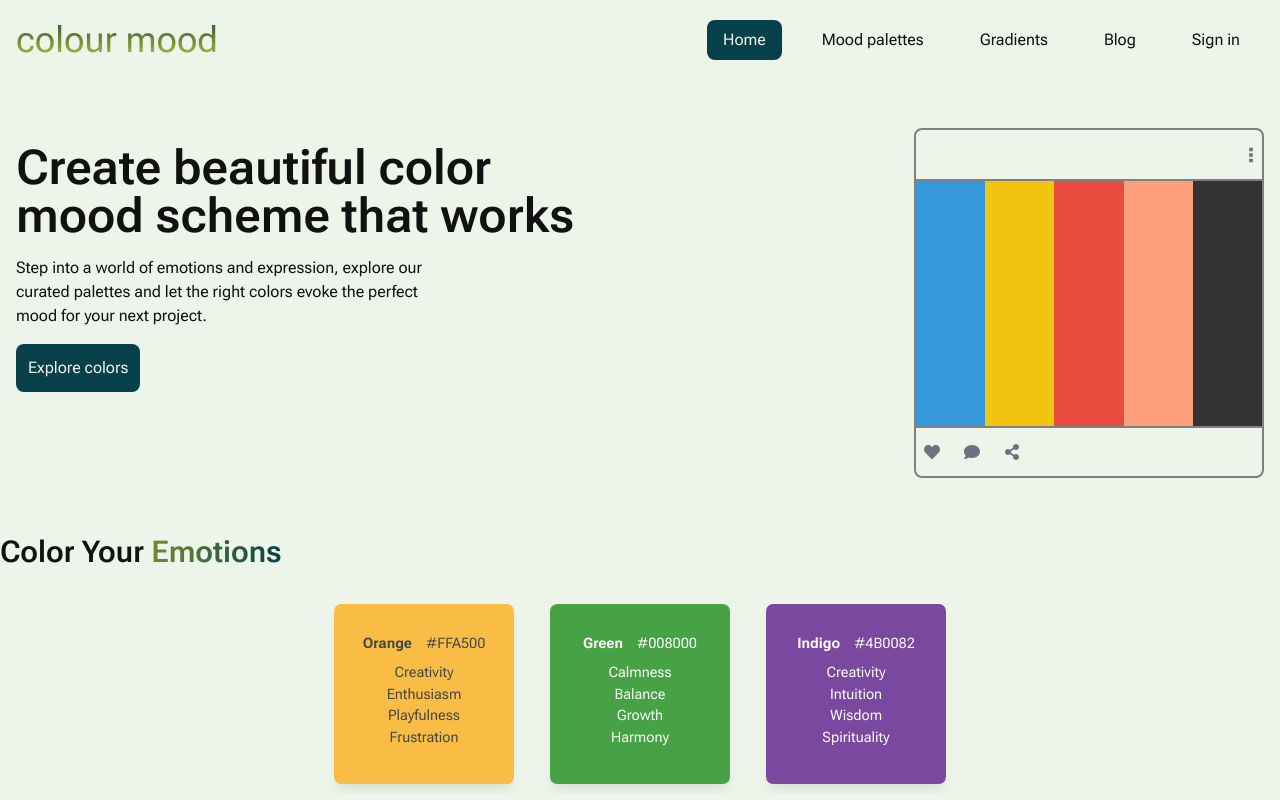
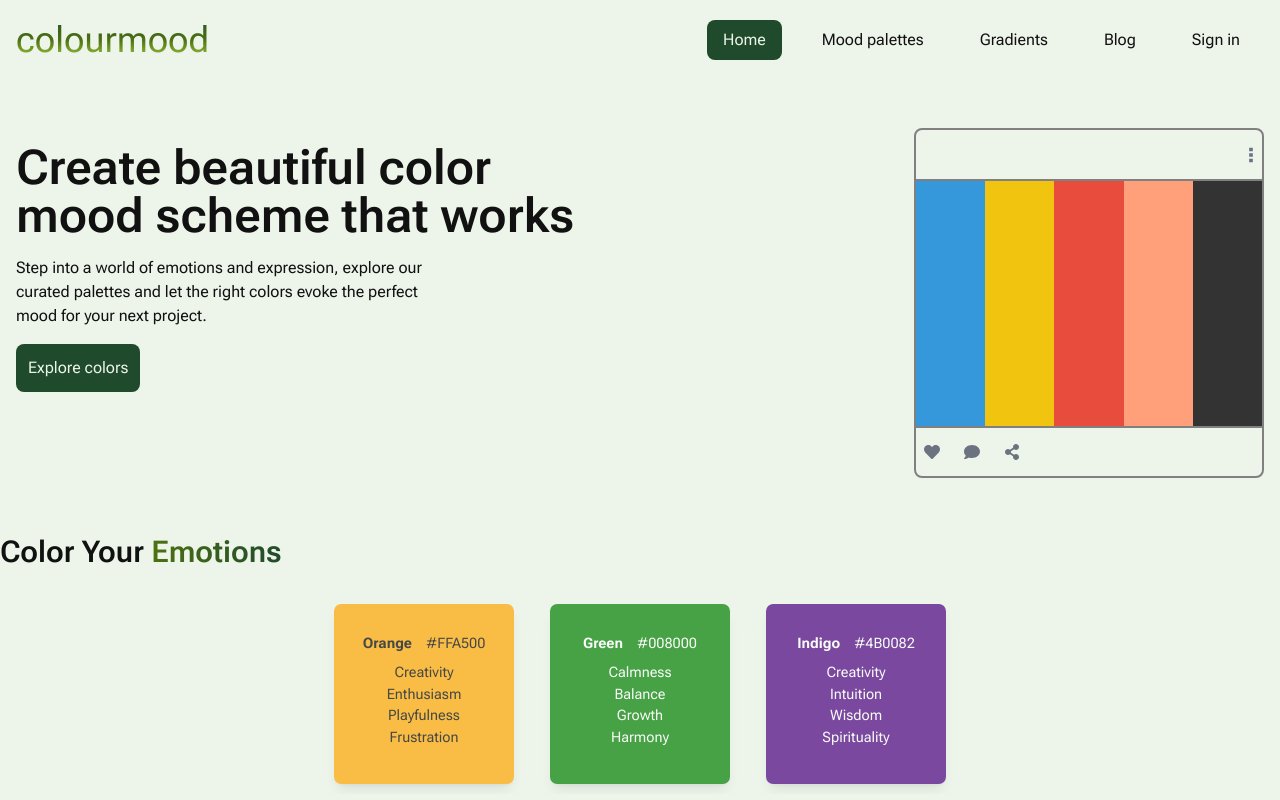
Before and after one commit to motuncoded/colourmood, a Next.js app: page / in a window 1280 px wide. Shown: the top 800 px of the page. Built offline with nearby package versions, Linux system fonts and the light colour scheme.

Commit message:
feat: setup the favicon

```diff
--- a/package.json
+++ b/package.json
@@ -9,6 +9,7 @@
     "lint": "next lint"
   },
   "dependencies": {
+    "@react-oauth/google": "^0.12.1",
     "hex-color-to-color-name": "^1.0.2",
     "next": "14.2.4",
     "react": "^18",
--- a/src/components/ColorAccordion.tsx
+++ b/src/components/ColorAccordion.tsx
@@ -19,7 +19,7 @@ export default function ColorAccordion() {
     setActiveIndex(index === activeIndex ? null : index);
   };
   return (
-    <section className="rounded-lg  w-full divide-y divide-gray-300">
+    <section className="rounded-lg min-h-screen w-full divide-y divide-gray-300">
       <h2
         style={{
           fontSize: "clamp(1.5rem, 5vw, 2.25rem )",
--- a/src/components/ColorTools.tsx
+++ b/src/components/ColorTools.tsx
@@ -7,7 +7,7 @@ const sections = [
       { text: "Color palettes generator", href: "/colorpalette" },
       { text: "Color picker", href: "/color-picker" },
       { text: "Colors generator", href: "/list-of-colors" },
-      { text: "Browse gradients", href: "/browse-gradients" },
+      { text: "Browse gradients", href: "/gradient" },
       { text: "Create a gradient", href: "/create-gradient" },
       { text: "Make a gradient palette", href: "/make-gradient-palette" },
     ],
--- a/src/components/Navbar.tsx
+++ b/src/components/Navbar.tsx
@@ -14,7 +14,7 @@ const Logo = () => (
         fontSize: "clamp(1.5rem, 5vw, 2.25rem)",
       }}
     >
-      colour mood
+      colourmood
     </h1>
   </div>
 );
@@ -89,7 +89,7 @@ export default function Navbar() {
         <NavList />
       </div>
       {/* Mobile and Medium Screens View */}
-      <div className="flex   lg:hidden">
+      <div className="flex lg:hidden">
         {menu && (
           <div
             className="absolute top-[65px] left-0 w-full z-[999] bg-[var(--background-color)] flex flex-col justify-center items-center"
--- a/src/pages/_document.tsx
+++ b/src/pages/_document.tsx
@@ -3,7 +3,9 @@ import { Html, Head, Main, NextScript } from "next/document";
 export default function Document() {
   return (
     <Html lang="en">
-      <Head />
+      <Head>
+    <link rel="icon" href="/favicon.ico" />
+</Head>
       <body>
         <Main />
         <NextScript />
--- a/src/styles/globals.css
+++ b/src/styles/globals.css
@@ -4,12 +4,12 @@
 
 :root {
   --background-color: #edf4ea;
-  --primary-color: #07404b;
+  --primary-color: #1F4B2C;
   --button-color: #021331;
-  --secondary-color: #bcdc49;
-  --dark-green: #738933;
+  --secondary-color: #C3E956;
+  --dark-green: #4D7111;
   --light-gray: #c9d4c5;
-  --light: #ffffff;
+  --light: #f4fffc;
   --black: #111111;
   --gray: #808080;
 }
```
Also changed, not shown: src/pages/_app.tsx (+4 -3 lines), src/public/site.webmanifest (added), 2 other files (tests, documents, lock files or other folders).
